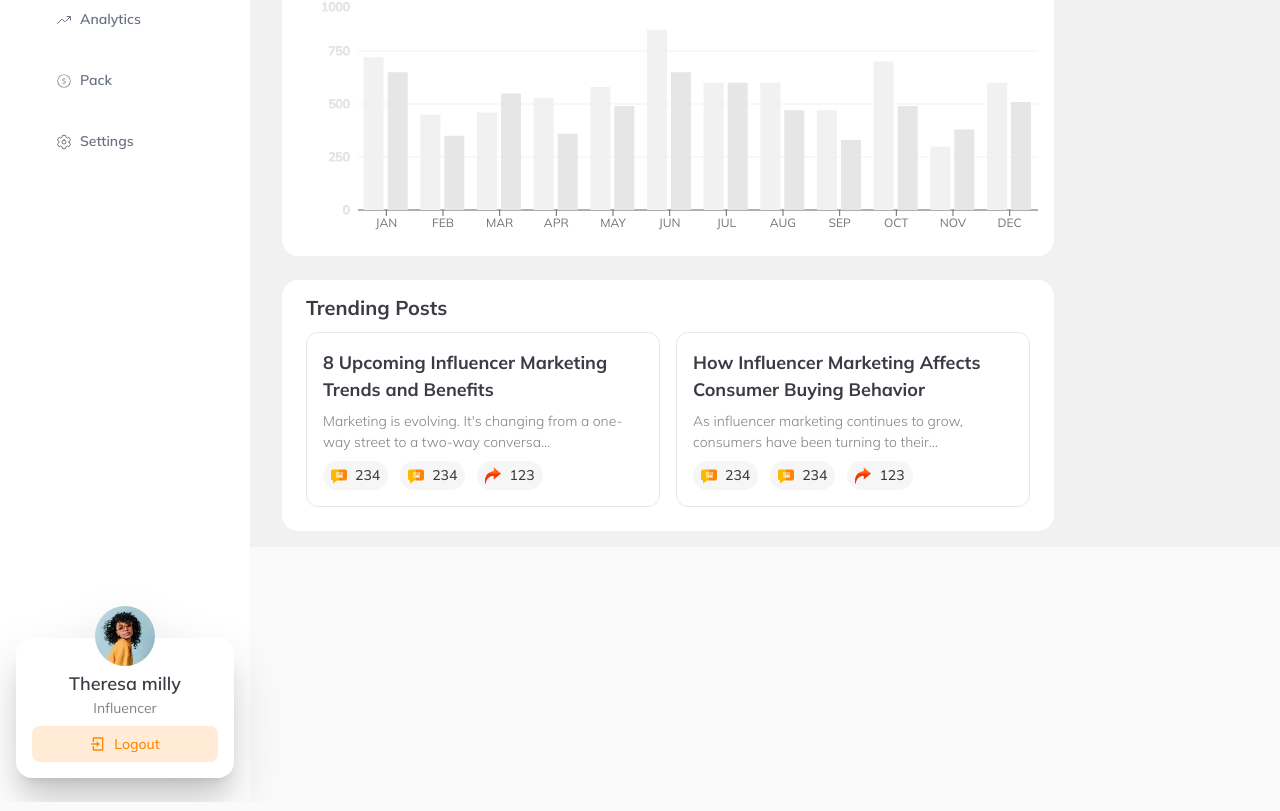
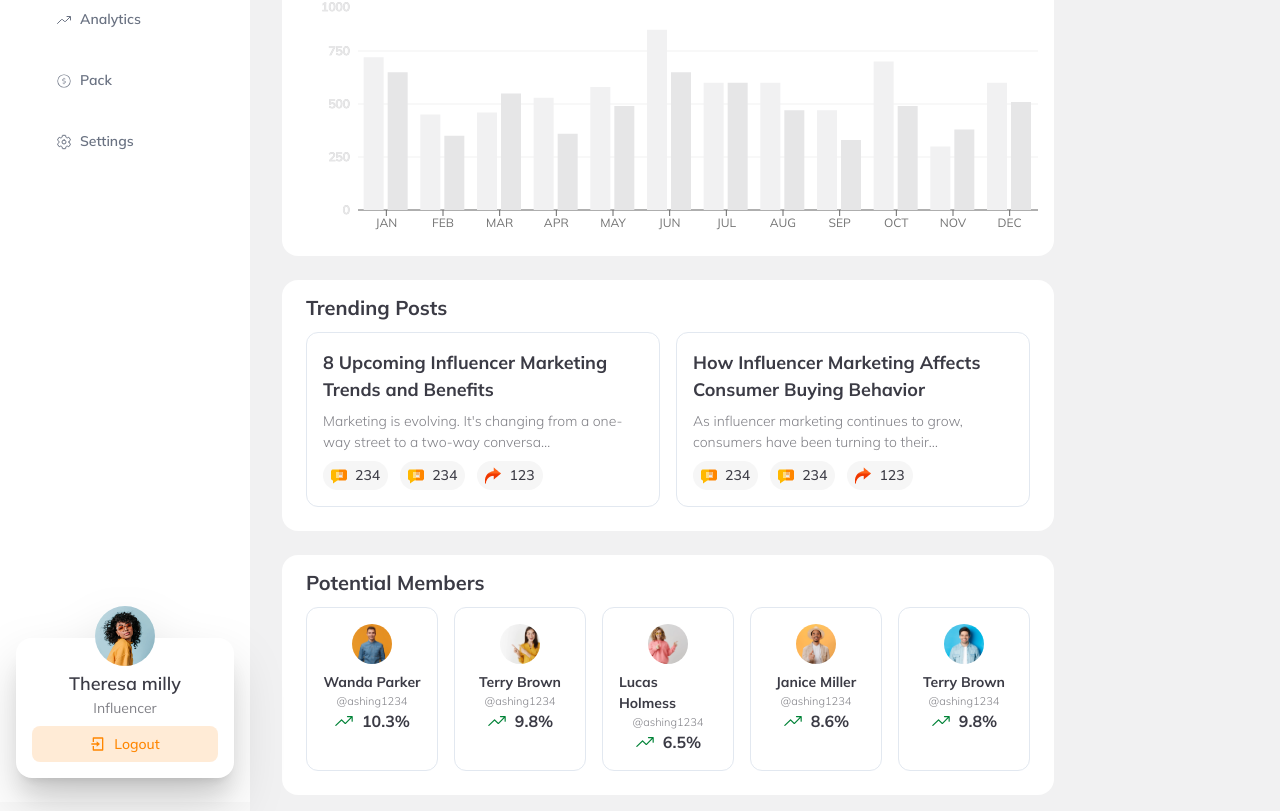
Before and after one commit to codeplan73/frontend-test, a React (Vite) app: page /dashboard in a window 1280 px wide. Shown: the part 278-1089 px from the top of the page. Built offline with nearby package versions, Linux system fonts and the light colour scheme.

Commit message:
feat: completed member section

```diff
--- /dev/null
+++ b/src/components/dashboard/Members/MemberItem.tsx
@@ -0,0 +1,35 @@
+import { IoIosTrendingUp } from "react-icons/io";
+
+const MemberItem = ({
+  name,
+  email,
+  rating,
+  image,
+}: {
+  name: string;
+  email: string;
+  rating: number;
+  image: string;
+}) => {
+  return (
+    <div className="flex flex-col items-center border border-slate-200 p-4 rounded-[12px]">
+      <div className="flex items-center gap-[8px] flex-col">
+        <img
+          src={image}
+          className="w-[40px] h-[40px] rounded-full object-cover bg-center"
+          alt="user1"
+        />
+        <div className="flex flex-col items-center">
+          <p className="text-[14px] font-bold text-[#3B3B45]">{name}</p>
+          <p className="text-[#818187] font-light text-[11px]">{email}</p>
+        </div>
+      </div>
+      <div className="flex items-center gap-[8px]">
+        <IoIosTrendingUp className="text-green-700 w-[20px] h-[20px]" />
+        <span className="text-[#3B3B45] text-[16px] font-bold">{rating}%</span>
+      </div>
+    </div>
+  );
+};
+
+export default MemberItem;
--- /dev/null
+++ b/src/components/dashboard/Members/MembersList.tsx
@@ -0,0 +1,47 @@
+import MemberItem from "./MemberItem";
+import images from "@/constants/images";
+
+const MembersList = () => {
+  return (
+    <div className="bg-white w-full flex flex-col gap-[20px] rounded-[16px] p-[24px]">
+      <p className="text-[#3B3B45] text-[20px] leading-2 font-bold">
+        Potential Members
+      </p>
+
+      <div className="grid grid-cols-1 md:grid-cols-5 gap-4 ">
+        <MemberItem
+          name="Wanda Parker"
+          email="@ashing1234"
+          rating={10.3}
+          image={images.user6}
+        />
+        <MemberItem
+          name="Terry Brown"
+          email="@ashing1234"
+          rating={9.8}
+          image={images.user2}
+        />
+        <MemberItem
+          name="Lucas Holmess"
+          email="@ashing1234"
+          rating={6.5}
+          image={images.user3}
+        />
+        <MemberItem
+          name="Janice Miller"
+          email="@ashing1234"
+          rating={8.6}
+          image={images.user4}
+        />
+        <MemberItem
+          name="Terry Brown"
+          email="@ashing1234"
+          rating={9.8}
+          image={images.user5}
+        />
+      </div>
+    </div>
+  );
+};
+
+export default MembersList;
--- a/src/pages/Dashboard/Dashboard.tsx
+++ b/src/pages/Dashboard/Dashboard.tsx
@@ -1,5 +1,6 @@
-import StatsCardList from "@/components/dashboard/StatsCardList";
+import StatsCardList from "@/components/dashboard/cards/StatsCardList";
 import { ChartBarMultiple } from "@/components/dashboard/chart/BarChart";
+import MembersList from "@/components/dashboard/Members/MembersList";
 import TrendingPost from "@/components/dashboard/post/TrendingPost";
 
 const Dashboard = () => {
@@ -10,6 +11,7 @@ const Dashboard = () => {
         <ChartBarMultiple />
 
         <TrendingPost />
+        <MembersList />
       </div>
 
       <div className="col-span-1 w-[330px]">
```
Also changed, not shown: src/components/dashboard/cards/StatsCardList.tsx (renamed from src/components/dashboard/StatsCardList.tsx).
